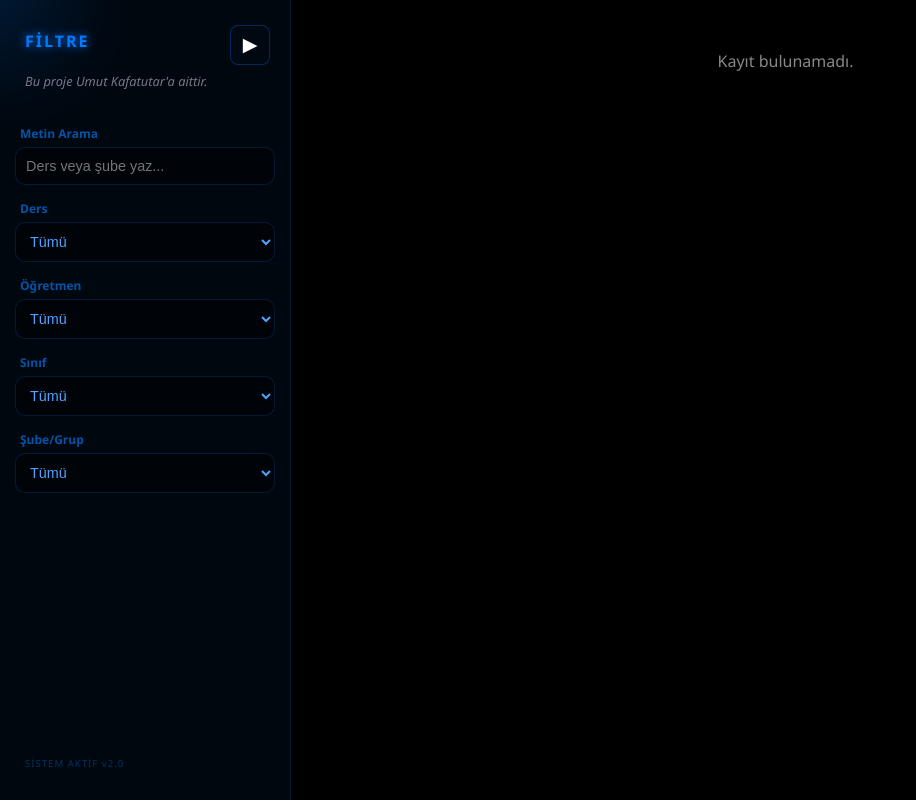
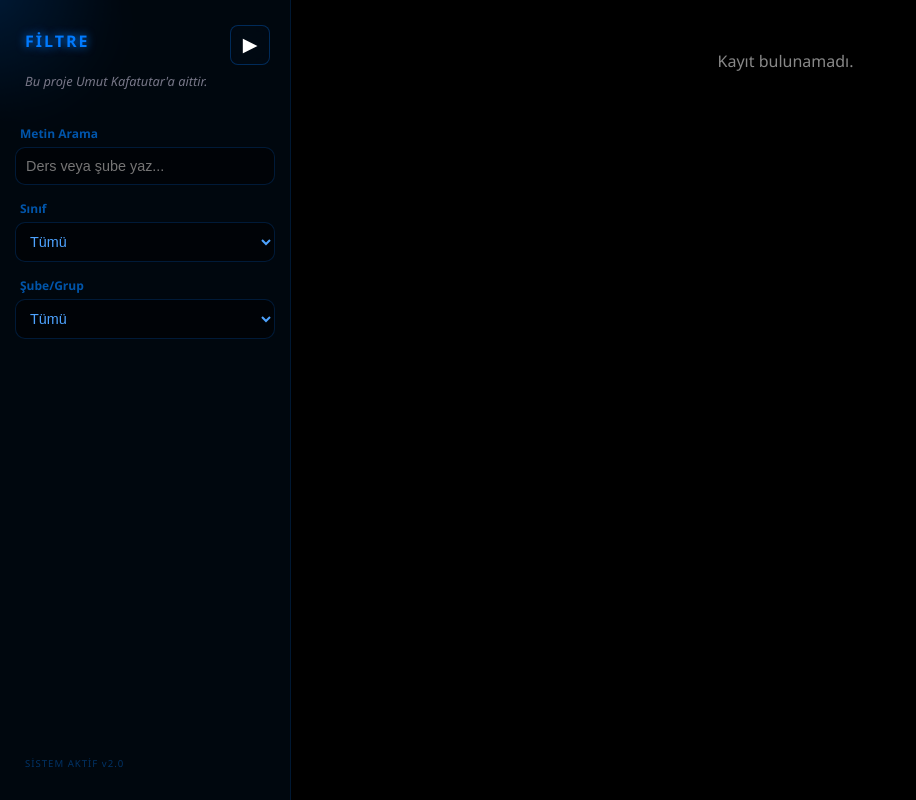
Before and after one commit to UvisTR/sinav-takvimi, a Flask app: page / in a window 1280 px wide. Shown: the whole page, without its empty margins (0-916 px from the left). Run offline with Flask 3, Linux system fonts and the light colour scheme; data that the repository does not hold is empty.

Commit message:
Update index.html

```diff
--- a/templates/index.html
+++ b/templates/index.html
@@ -196,20 +196,6 @@
         </div>
 
         <div class="filter-item">
-            <label>Ders</label>
-            <select id="ders" onchange="filtrele()">
-                <option value="">Tümü</option>
-            </select>
-        </div>
-
-        <div class="filter-item">
-            <label>Öğretmen</label>
-            <select id="ogretmen" onchange="filtrele()">
-                <option value="">Tümü</option>
-            </select>
-        </div>
-
-        <div class="filter-item">
             <label>Sınıf</label>
             <select id="sinif" onchange="filtrele()">
                 <option value="">Tümü</option>
@@ -281,22 +267,12 @@
         function populateFilters(data) {
             const sinifSelect = document.getElementById('sinif');
             const subeSelect = document.getElementById('sube');
-            const dersSelect = document.getElementById('ders');
-            const ogretmenSelect = document.getElementById('ogretmen');
 
             const uniqueSiniflar = new Set();
             const uniqueSubeler = new Set();
-            const uniqueDersler = new Set();
-            const uniqueOgretmenler = new Set();
 
             data.forEach(item => {
                 const sinifVerisi = String(item['SINIF'] || '');
-                const dersVerisi = String(item['DERS'] || '').trim();
-                const ogretmenVerisi = String(item['ÖĞRETMEN'] || '').trim();
-
-                if (dersVerisi) uniqueDersler.add(dersVerisi);
-                if (ogretmenVerisi) uniqueOgretmenler.add(ogretmenVerisi);
-
                 if (!sinifVerisi) return;
 
                 const parts = sinifVerisi.split('/');
@@ -314,8 +290,6 @@
             // Mevcut seçenekleri temizle ("Tümü" hariç)
             sinifSelect.innerHTML = '<option value="">Tümü</option>';
             subeSelect.innerHTML = '<option value="">Tümü</option>';
-            dersSelect.innerHTML = '<option value="">Tümü</option>';
-            ogretmenSelect.innerHTML = '<option value="">Tümü</option>';
 
             // Sınıfları doldur
             Array.from(uniqueSiniflar).sort((a, b) => a - b).forEach(sinif => {
@@ -339,46 +313,25 @@
                 option.textContent = subeIsimleri[sube] || (sube.length === 1 && sube >= 'A' && sube <= 'Z' ? `${sube} Şubesi` : sube);
                 subeSelect.appendChild(option);
             });
-
-            // Dersleri doldur
-            Array.from(uniqueDersler).sort().forEach(ders => {
-                const option = document.createElement('option');
-                option.value = ders;
-                option.textContent = ders;
-                dersSelect.appendChild(option);
-            });
-
-            // Öğretmenleri doldur
-            Array.from(uniqueOgretmenler).sort().forEach(ogretmen => {
-                const option = document.createElement('option');
-                option.value = ogretmen;
-                option.textContent = ogretmen;
-                ogretmenSelect.appendChild(option);
-            });
         }
 
         function filtrele() {
             const metin = document.getElementById('ara').value.toLocaleLowerCase('tr');
             const sinif = document.getElementById('sinif').value;
             const sube = document.getElementById('sube').value;
-            const ders = document.getElementById('ders').value;
-            const ogretmen = document.getElementById('ogretmen').value;
 
             const sonuc = database.filter(x => {
                 const dersAdi = String(x['DERS'] || "").toLocaleLowerCase('tr');
                 const sinifVerisi = String(x['SINIF'] || "");
-                const ogretmenAdi = String(x['ÖĞRETMEN'] || "");
 
                 const parts = sinifVerisi.split('/');
                 const itemGrade = parts[0].trim();
                 const itemTags = parts.length > 1 ? parts[1].trim().toLocaleUpperCase('tr').split(/\s+/) : [];
 
-                const metinMatch = dersAdi.includes(metin) || sinifVerisi.toLocaleLowerCase('tr').includes(metin) || ogretmenAdi.toLocaleLowerCase('tr').includes(metin);
+                const metinMatch = dersAdi.includes(metin) || sinifVerisi.toLocaleLowerCase('tr').includes(metin);
                 const sinifMatch = sinif === "" || itemGrade === sinif;
                 const subeMatch = sube === "" || itemTags.includes(sube);
-                const dersMatch = ders === "" || String(x['DERS'] || "") === ders;
-                const ogretmenMatch = ogretmen === "" || ogretmenAdi === ogretmen;
-                return metinMatch && sinifMatch && subeMatch && dersMatch && ogretmenMatch;
+                return metinMatch && sinifMatch && subeMatch;
             });
             goster(sonuc);
         }
```
